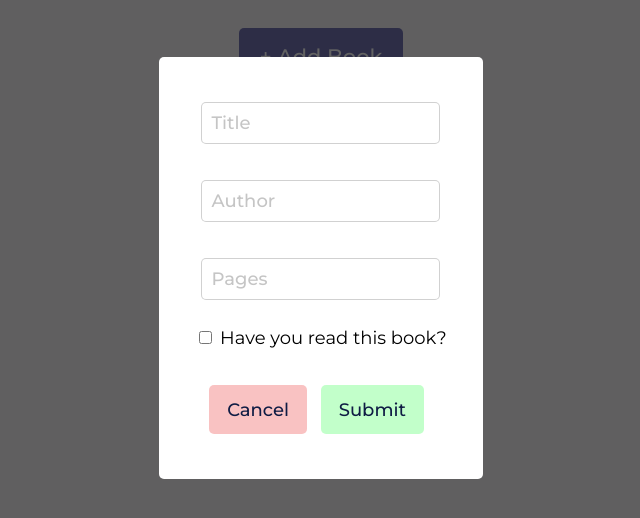
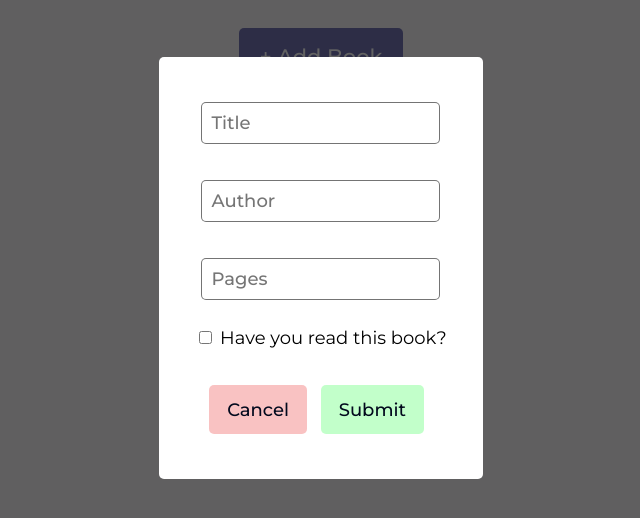
Before and after one commit to dulnithLiyanage/Library, a plain HTML site: page index.html in a window 1280 px wide. Both pictures are taken after a click on the button "+ Add Book". Shown: the part 114-632 px from the top of the page, without its empty margins (319-959 px from the left). Drawn offline with Linux system fonts and the light colour scheme; a web font is replaced by a local one.

Commit message:
Subtle color changes

```diff
--- a/style.css
+++ b/style.css
@@ -7,11 +7,12 @@
   --lighter-red: #e71b1b55;
   --green: #48ff6055;
   --lighter-green: #48ff6077;
+  --gray-lighter: #5c5c5cd8;
   --gray: #55555544;
   --gray-darker: #55555566;
 
   --font-primary: #0f1c44ee;
-  --font-secondary: #0f1c44;
+  --font-secondary: #02091d;
   --font-body: "Montserrat", sans-serif;
   --font-title: "Marcellus SC", sans-serif;
   --box-shadow: rgba(0, 0, 0, 0.16) 0px 1px 4px;
@@ -155,7 +156,7 @@ main h1 {
 
 .form input[type="text"],
 input[type="number"] {
-  border: 1px solid var(--gray);
+  border: 1px solid var(--gray-lighter);
   border-radius: 5px;
   padding: 0.5em;
   margin: 0.5em 0;
@@ -168,7 +169,7 @@ input[type="number"] {
 
 .form input[type="text"]::placeholder,
 .form input[type="number"]::placeholder {
-  color: #c5c5c5;
+  color: var(--gray-lighter);
 }
 
 .form input[type="text"]:focus,
```
